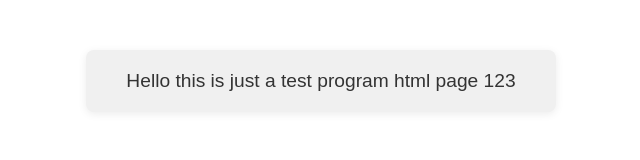
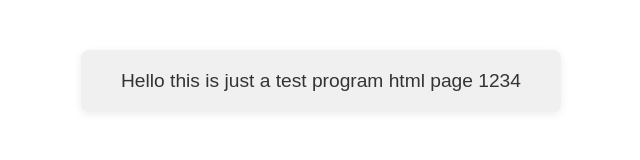
Before and after one commit to procommun/untitled-project, a plain HTML site: page index.html in a window 1280 px wide. Shown: the full height of the page, 319-959 px from the left. Drawn offline with Linux system fonts and the light colour scheme.

Commit message:
Updated Index to 4

```diff
--- a/index.html
+++ b/index.html
@@ -19,7 +19,7 @@
 </head>
 <body>
     <div class="test-block">
-        Hello this is just a test program html page 123
+        Hello this is just a test program html page 1234
     </div>
 </body>
 </html>
```
